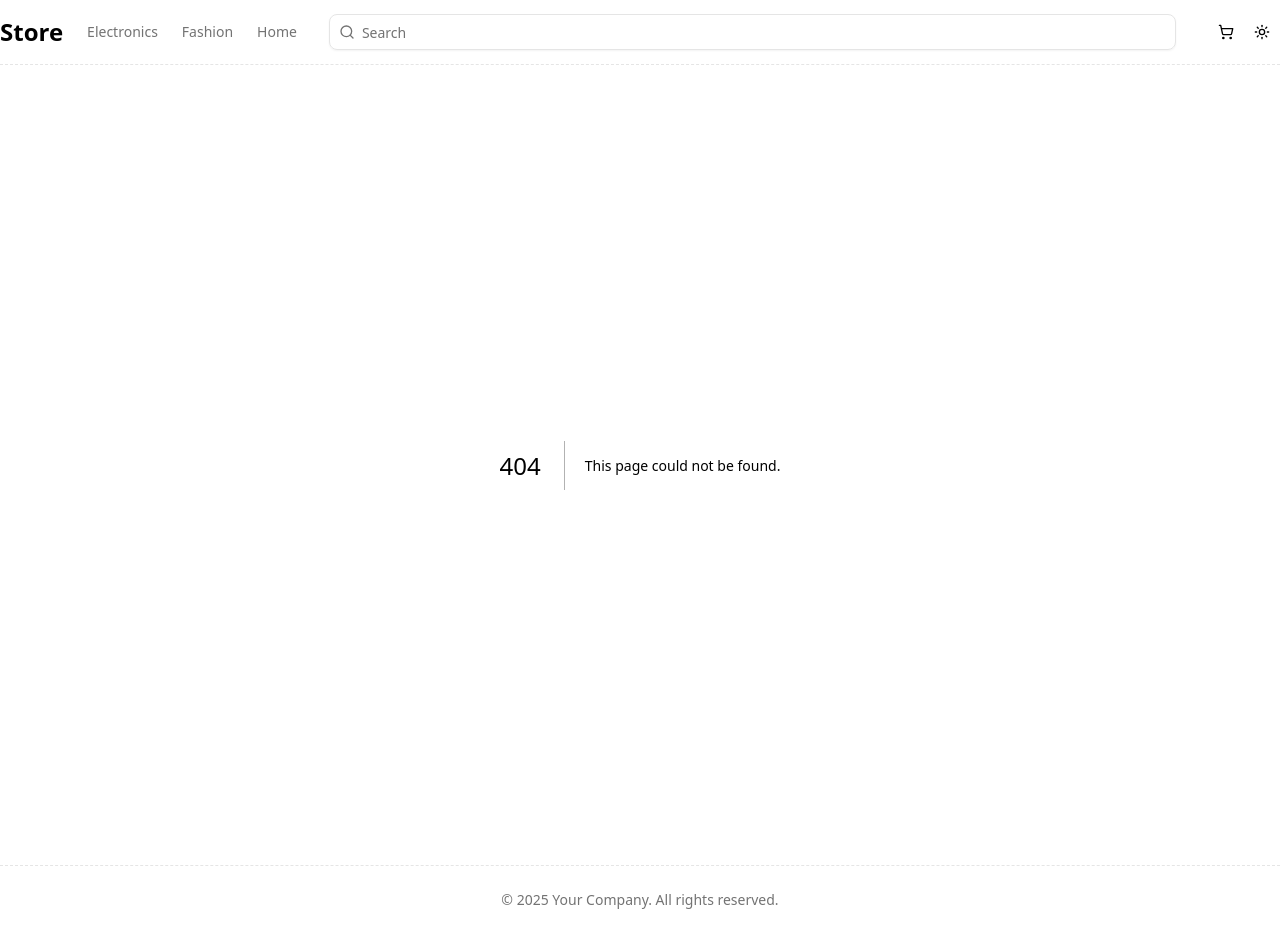
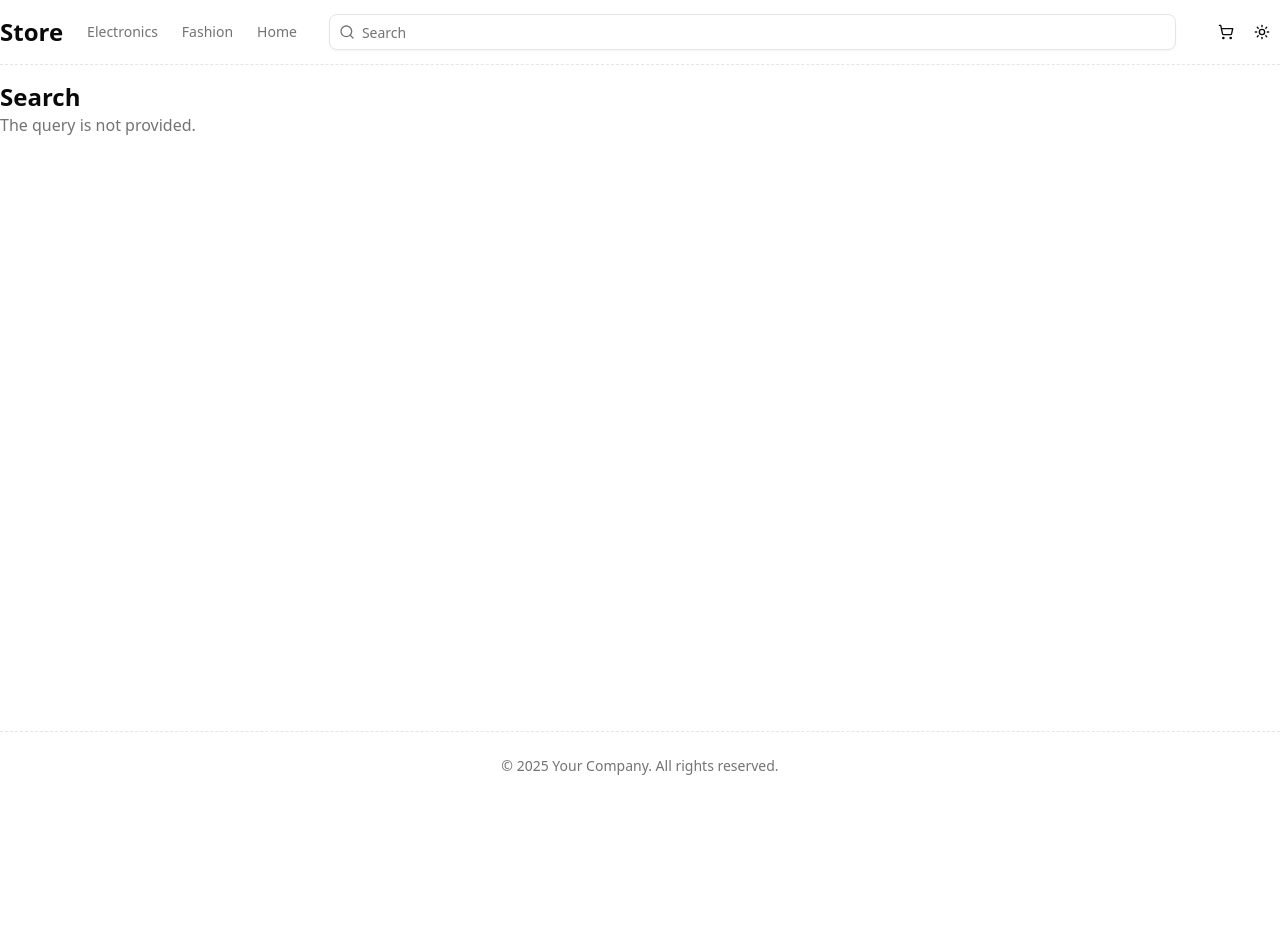
Before and after one commit to kimamovic21/udemy-nextjs-course-ecommerce-project-pj, a Next.js app: page /search in a window 1280 px wide. Before the commit this address had no page. After the commit the page ends 800 px from the top, so only its background shows below. Built offline with nearby package versions, Linux system fonts and the light colour scheme.

Commit message:
Creating a dummy search results page

```diff
--- a/app/layout.tsx
+++ b/app/layout.tsx
@@ -36,13 +36,17 @@ const RootLayout = ({
           enableSystem
           disableTransitionOnChange
         >
-          <header>
-            <Navbar />
-          </header>
+          <div className='flex flex-col min-h-screen'>
+            <header>
+              <Navbar />
+            </header>
 
-          {children}
+            <main className='flex-grow'>
+              {children}
+            </main>
 
-          <Footer />
+            <Footer />
+          </div>
         </ThemeProvider>
       </body>
     </html>
--- /dev/null
+++ b/app/search/page.tsx
@@ -0,0 +1,21 @@
+type SearchPageProps = {
+  searchParams: Promise<{ query?: string }>;
+};
+
+const SearchPage = async ({
+  searchParams
+}: SearchPageProps
+) => {
+  const params = await searchParams;
+
+  return (
+    <div className='container mx-auto py-4'>
+      <h1 className='text-2xl font-bold'>Search</h1>
+      <p className='text-muted-foreground'>
+        The query is {params.query ?? 'not provided'}.
+      </p>
+    </div>
+  );
+};
+
+export default SearchPage;
```
Also changed, not shown: documentation.txt.
